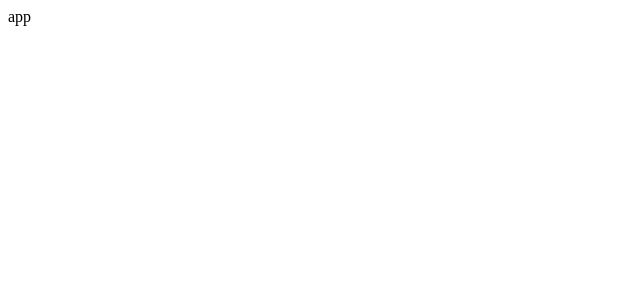
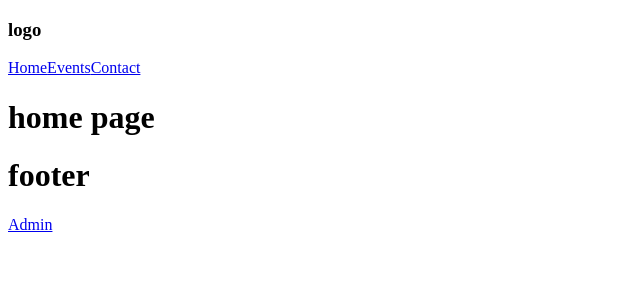
Before and after one commit to V-School-Module-7/dj-bentley-app, a React (Create React App) app in the folder client/: page / in a window 1280 px wide. Shown: the top 300 px of the page, without its empty margins (0-640 px from the left). Built offline with nearby package versions, Linux system fonts and the light colour scheme.

Commit message:
created navigation and routers, as well as main pages on client. File made for music player and carousel

```diff
--- a/client/package.json
+++ b/client/package.json
@@ -6,8 +6,10 @@
     "@testing-library/jest-dom": "^4.2.4",
     "@testing-library/react": "^9.5.0",
     "@testing-library/user-event": "^7.2.1",
+    "pure-react-carousel": "^1.25.2",
     "react": "^16.13.0",
     "react-dom": "^16.13.0",
+    "react-router-dom": "^5.1.2",
     "react-scripts": "3.4.0"
   },
   "scripts": {
--- a/client/src/App.js
+++ b/client/src/App.js
@@ -1,13 +1,26 @@
 import React from 'react';
+import { Switch, Route, Redirect } from 'react-router-dom'
+import Header from './Header';
+import Home from './Home'
+import Contact from './Contact'
+import EventPage from './EventPage'
+import Login from './Login'
+import Footer from './Footer'
 
 function App() {
-  return (
-    <div>
-      <header>
-        app
-      </header>
-    </div>
-  );
+	return (
+    	<div>
+			<Header />
+
+		<Switch>
+        	<Route exact path="/"><Home /></Route>
+			<Route path="/contact"><Contact /></Route>
+			<Route path="/event"><EventPage /></Route>
+			<Route path="/login"><Login /></Route>
+    	</Switch>
+    	<Footer />
+    	</div>
+	);
 }
 
 export default App;
--- /dev/null
+++ b/client/src/Contact.js
@@ -0,0 +1,11 @@
+import React from 'react'
+
+const Contact = () => {
+    return (
+        <div>
+            <h1>contact page</h1>
+        </div>
+    )
+}
+
+export default Contact
--- /dev/null
+++ b/client/src/EventPage.js
@@ -0,0 +1,11 @@
+import React from 'react'
+
+const EventPage = () => {
+    return (
+        <div>
+            <h1>event page</h1>
+        </div>
+    )
+}
+
+export default EventPage
--- /dev/null
+++ b/client/src/Footer.js
@@ -0,0 +1,13 @@
+import React from 'react'
+import { Link } from 'react-router-dom'
+
+const Footer = () => {
+    return (
+        <footer>
+            <h1>footer</h1>
+            <Link to="/login">Admin</Link>
+        </footer>
+    )
+}
+
+export default Footer
--- /dev/null
+++ b/client/src/Header.js
@@ -0,0 +1,18 @@
+import React from 'react'
+import { Link } from 'react-router-dom'
+
+const Header = () => {
+    return (
+        <header>
+            <h3>logo</h3>
+            <nav>
+                <Link to="/">Home</Link>
+                <Link to="/event">Events</Link>
+                <Link to="/contact">Contact</Link>
+            </nav>
+
+        </header>
+    )
+}
+
+export default Header
--- /dev/null
+++ b/client/src/Home.js
@@ -0,0 +1,13 @@
+import React from 'react'
+
+const Home = () => {
+    return (
+        <div>
+            <h1>
+                home page
+            </h1>
+        </div>
+    )
+}
+
+export default Home
--- /dev/null
+++ b/client/src/Login.js
@@ -0,0 +1,11 @@
+import React from 'react'
+
+const Login = () => {
+    return (
+        <div>
+            <h1>login</h1>
+        </div>
+    )
+}
+
+export default Login
--- a/client/src/index.js
+++ b/client/src/index.js
@@ -1,8 +1,11 @@
 import React from 'react'
 import ReactDOM from 'react-dom'
+import { BrowserRouter } from 'react-router-dom'
 import App from './App'
 
 ReactDOM.render(
-    <App />
+    <BrowserRouter>
+        <App />
+    </BrowserRouter>
     , document.getElementById("root")
 )
```
Also changed, not shown: client/src/Carousel.js (added, +12 -0 lines), client/src/MusicPlayer.js (added, +9 -0 lines), 1 other file (tests, documents, lock files or other folders).
